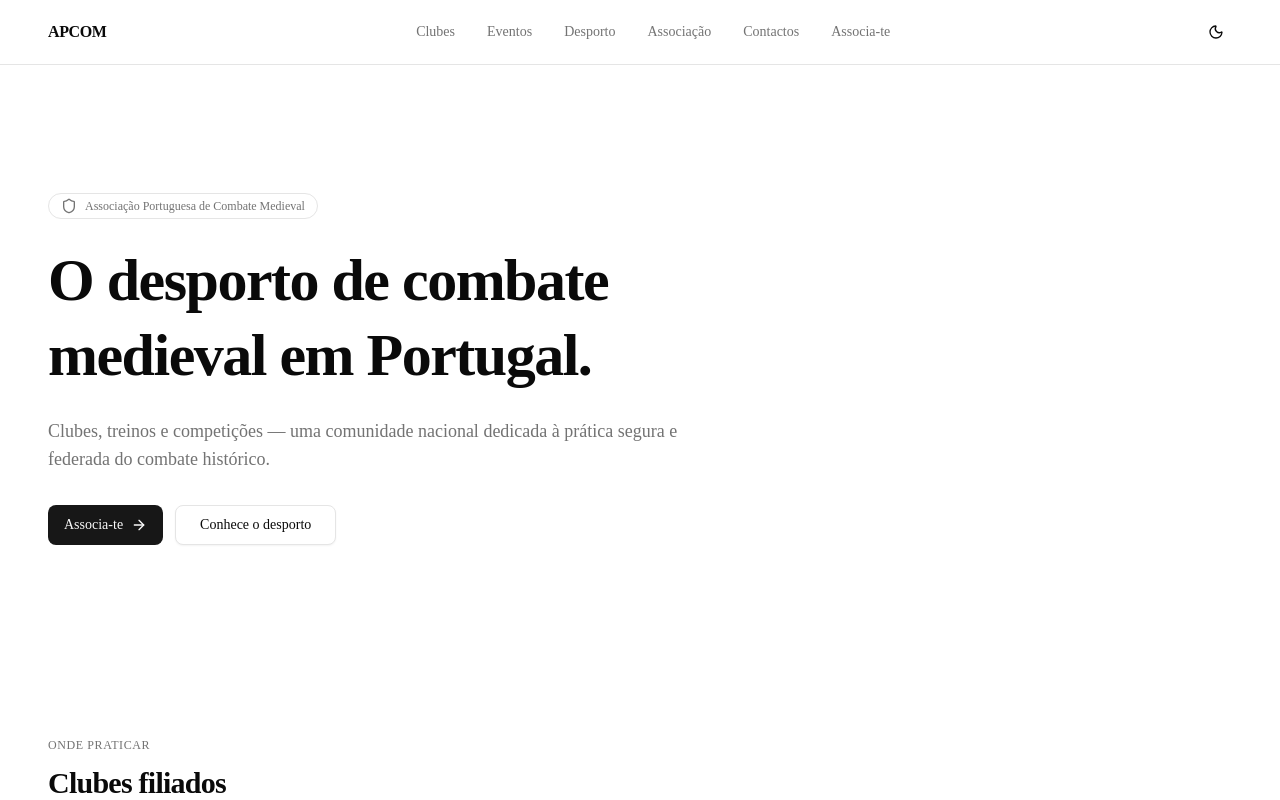
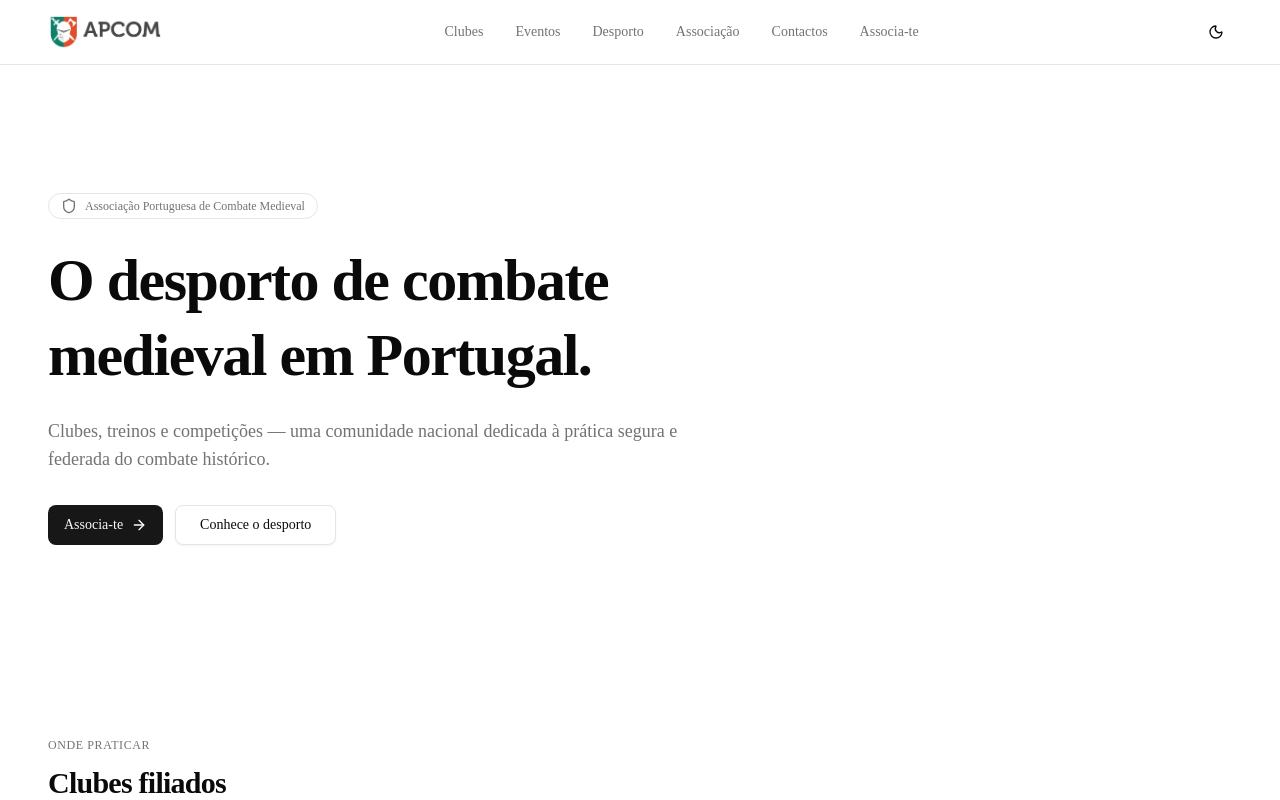
Before and after one commit to Base51/apcom-website, a Next.js app: page / in a window 1280 px wide. Shown: the top 800 px of the page. Built offline with nearby package versions, Linux system fonts and the light colour scheme.

Commit message:
feat: add Logo component and integrate it into Header and Footer; add brand images

```diff
--- a/src/app/layout.tsx
+++ b/src/app/layout.tsx
@@ -26,6 +26,7 @@ export default function RootLayout({
   return (
     <html
       lang="pt-PT"
+      suppressHydrationWarning
       className={`${geistSans.variable} ${geistMono.variable} h-full antialiased`}
     >
       <body className="min-h-full flex flex-col">
--- a/src/components/layout/Footer.tsx
+++ b/src/components/layout/Footer.tsx
@@ -1,5 +1,6 @@
 import Link from "next/link";
 import { Container } from "@/components/shared/Container";
+import { Logo } from "@/components/shared/Logo";
 import { mainNav } from "@/data/navigation";
 import { SITE } from "@/lib/constants";
 
@@ -7,10 +8,8 @@ export function Footer() {
   return (
     <footer className="mt-auto border-t border-border py-12">
       <Container className="flex flex-col gap-8 md:flex-row md:items-start md:justify-between">
-        <div className="flex flex-col gap-2">
-          <span className="text-base font-semibold tracking-tight">
-            {SITE.name}
-          </span>
+        <div className="flex flex-col gap-3">
+          <Logo height={40} />
           <p className="max-w-sm text-sm text-muted-foreground">
             {SITE.fullName}
           </p>
--- a/src/components/layout/Header.tsx
+++ b/src/components/layout/Header.tsx
@@ -14,6 +14,7 @@ import {
   SheetTrigger,
 } from "@/components/ui/sheet";
 import { ThemeToggle } from "@/components/shared/ThemeToggle";
+import { Logo } from "@/components/shared/Logo";
 
 export function Header() {
   const [open, setOpen] = useState(false);
@@ -23,10 +24,10 @@ export function Header() {
       <div className="mx-auto flex h-16 w-full max-w-7xl items-center justify-between px-6 md:px-8 lg:px-12">
         <Link
           href="/"
-          className="text-base font-semibold tracking-tight transition-colors duration-200 hover:text-foreground"
+          className="flex items-center transition-opacity duration-200 hover:opacity-80"
           aria-label={SITE.fullName}
         >
-          {SITE.name}
+          <Logo priority height={36} />
         </Link>
 
         <nav
@@ -61,7 +62,9 @@ export function Header() {
             />
             <SheetContent side="right" className="w-72">
               <SheetHeader>
-                <SheetTitle>{SITE.name}</SheetTitle>
+                <SheetTitle className="flex items-center">
+                  <Logo height={28} />
+                </SheetTitle>
               </SheetHeader>
               <nav
                 className="mt-6 flex flex-col gap-1 px-4"
--- /dev/null
+++ b/src/components/shared/Logo.tsx
@@ -0,0 +1,50 @@
+"use client";
+
+import Image, { type StaticImageData } from "next/image";
+import { useEffect, useState } from "react";
+import { useTheme } from "next-themes";
+import logoLight from "@/assets/images/apcom_brand.png";
+import { SITE } from "@/lib/constants";
+import { cn } from "@/lib/utils";
+
+let logoDark: StaticImageData | null = null;
+try {
+  // Loaded synchronously by the bundler when present; falls through if missing.
+  // Replace with a static import once the dark variant is in place:
+  //   import logoDark from "@/assets/images/apcom_brand_dark.png";
+  logoDark = require("@/assets/images/apcom_brand_dark.png").default;
+} catch {
+  logoDark = null;
+}
+
+type LogoProps = {
+  className?: string;
+  priority?: boolean;
+  /** Rendered height in px. Width scales from the source aspect ratio. */
+  height?: number;
+};
+
+export function Logo({ className, priority = false, height = 36 }: LogoProps) {
+  const { resolvedTheme } = useTheme();
+  const [mounted, setMounted] = useState(false);
+  useEffect(() => setMounted(true), []);
+
+  // Pre-mount, render the dark-on-light variant if available to avoid an
+  // invisible white-on-white flash in light mode. Falls back to white logo.
+  const src =
+    mounted && resolvedTheme === "dark"
+      ? logoLight
+      : (logoDark ?? logoLight);
+
+  return (
+    <Image
+      src={src}
+      alt={SITE.fullName}
+      height={height}
+      priority={priority}
+      placeholder="blur"
+      className={cn("h-auto w-auto select-none", className)}
+      style={{ height }}
+    />
+  );
+}
```
Also changed, not shown: src/assets/images/apcom_brand.png (added), src/assets/images/apcom_brand_dark.png (added).
